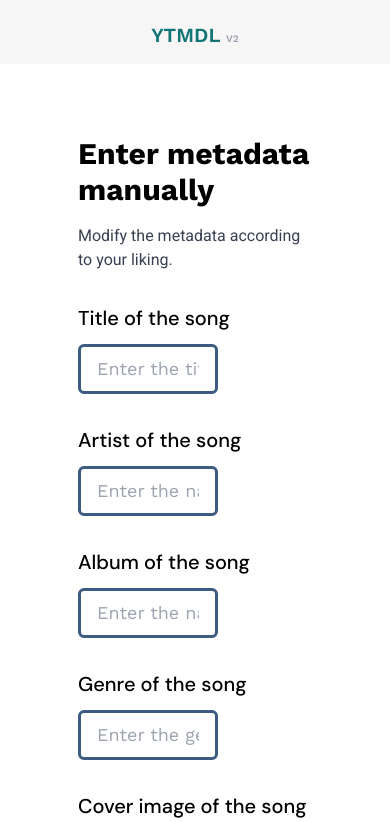
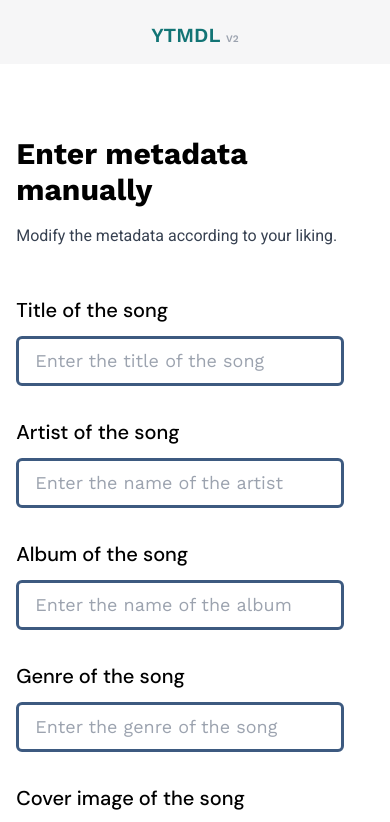
Before and after one commit to deepjyoti30/ytmdl-web-v2, a Vue app: page /manual in a window 390 px wide. Shown: the top 822 px of the page. Built offline with nearby package versions, Linux system fonts and the light colour scheme; some icons are missing; what vue-resource would draw is missing.

Commit message:
Make the manual meta options responsive

```diff
--- a/src/components/ManualMetaEach.vue
+++ b/src/components/ManualMetaEach.vue
@@ -2,7 +2,7 @@
   <div class="manual--each__container py-4">
     <h3 class="text-xl font-medium">{{ getName }}</h3>
     <input
-      class="border mt-3 px-4 py-2 rounded-md text-lg w-3/5"
+      class="border mt-3 px-4 py-2 rounded-md text-lg md:w-3/5 w-11/12"
       :placeholder="getPlaceholder"
     />
   </div>
--- a/src/views/ManualMetadata.vue
+++ b/src/views/ManualMetadata.vue
@@ -1,10 +1,10 @@
 <template>
   <div class="manual--meta__container my-12">
-    <div class="manual--meta w-3/5 mr-auto ml-auto py-6">
+    <div class="manual--meta md:w-3/5 w-11/12 mr-auto ml-auto py-6">
       <h2 class="text-3xl font-bold dark:text-white">
         Enter metadata manually
       </h2>
-      <p class="my-4 text-gray-700 dark:text-gray-400">
+      <p class="mt-4 mb-8 text-gray-700 dark:text-gray-400">
         Modify the metadata according to your liking.
       </p>
       <ManualEach
```
